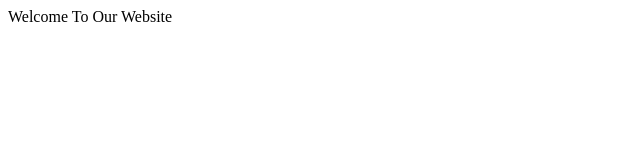
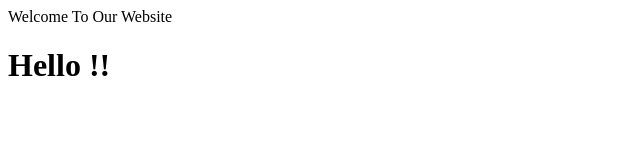
Before and after one commit to saifulleman/first-portfolio, a plain HTML site: page index.html in a window 1280 px wide. Shown: the whole page, without its empty margins (0-640 px from the left). Drawn offline with Linux system fonts and the light colour scheme.

Commit message:
h1-input

```diff
--- a/index.html
+++ b/index.html
@@ -8,5 +8,6 @@
 </head>
 <body>
     <header>Welcome To Our Website</header>
+    <h1>Hello !!</h1>
 </body>
 </html>
```
Also changed, not shown: github repo cmd line.txt (deleted).
